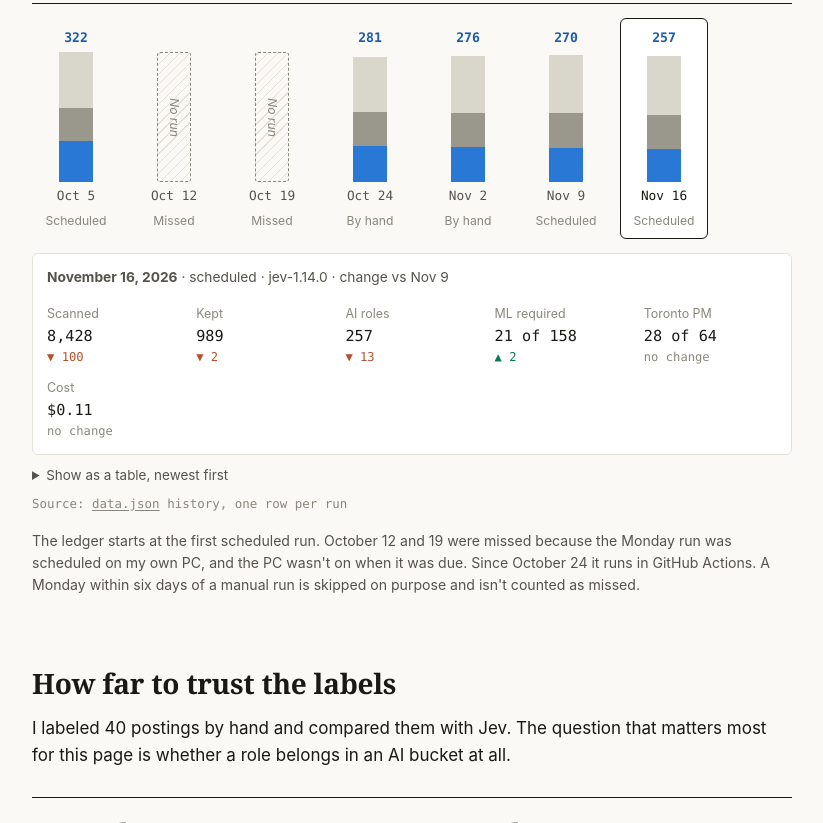
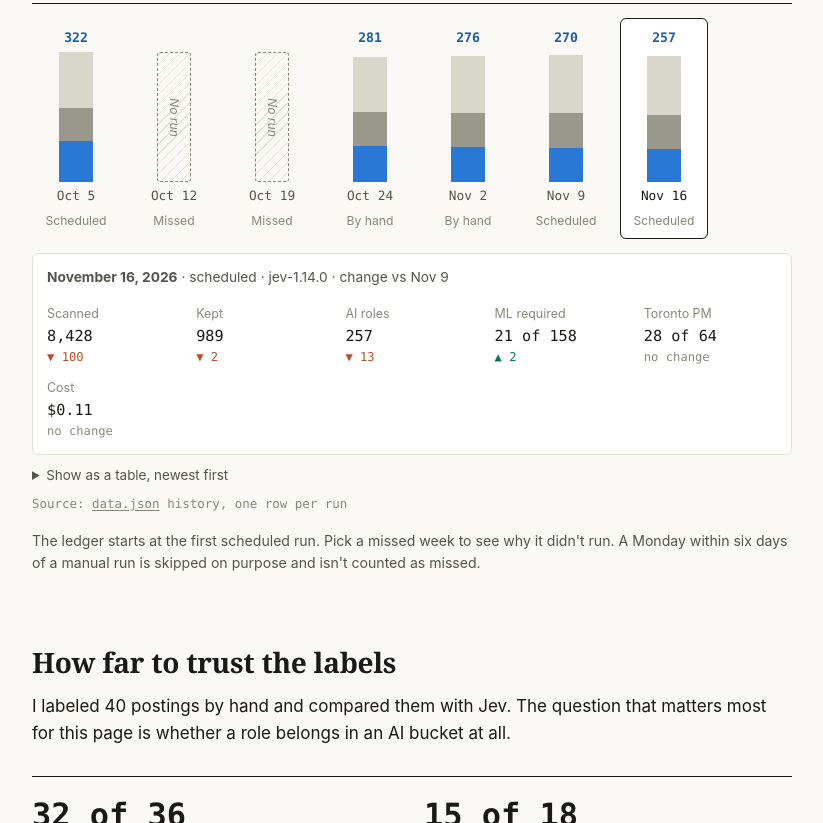
Before and after one commit to gurn3k/ai-pm-job-radar, a plain HTML site: page site/index.html in a window 1280 px wide. Shown: the part 2053-2876 px from the top of the page, without its empty margins (228-1051 px from the left). Drawn offline with Linux system fonts and the light colour scheme.

Commit message:
Explain each missed week on its own tile in the run strip
Missed weeks are selectable and show why the run didn't happen and what changed, so the note below the figure only keeps the skip rule.

Co-Authored-By: Claude Opus 5.5 <noreply@anthropic.com>

```diff
--- a/site/app.js
+++ b/site/app.js
@@ -230,15 +230,26 @@ const runStats = (h) => {
 };
 function renderWeeks(runs) {
   const max = Math.max(...runs.map((h) => h.labeled || 0)) || 1;
-  const tiles = [], buttons = [];
+  const buttons = [], views = [];
   const select = (i) => {
     buttons.forEach((b, j) => b.setAttribute("aria-pressed", String(j === i)));
-    showWeek(runs[i], runs[i - 1]);
+    views[i]();
+  };
+  const add = (btn, view) => {
+    const idx = buttons.length;
+    btn.addEventListener("click", () => select(idx));
+    btn.addEventListener("mouseenter", () => select(idx));
+    btn.addEventListener("keydown", (e) => {
+      const k = e.key === "ArrowRight" ? 1 : e.key === "ArrowLeft" ? -1 : 0;
+      if (k && buttons[idx + k]) { e.preventDefault(); buttons[idx + k].focus(); select(idx + k); }
+    });
+    buttons.push(btn); views.push(view);
   };
   runs.forEach((h, i) => {
     if (i) for (const m of missedMondays(runs[i - 1].date, h.date)) {
-      tiles.push(el("div", { class: "wk gap" }, el("span", { class: "n", text: " " }), el("div", { class: "col" }, el("span", { text: "No run" })),
-        el("span", { class: "when", text: m }), el("span", { class: "sub", text: "Missed" })));
+      add(el("button", { type: "button", class: "wk gap", "aria-pressed": "false", "aria-label": `${m}: no run` },
+        el("span", { class: "n", text: " " }), el("div", { class: "col" }, el("span", { text: "No run" })),
+        el("span", { class: "when", text: m }), el("span", { class: "sub", text: "Missed" })), () => showGap(m));
     }
     const s = runStats(h);
     const seg = (n, g) => { const d = el("span", { class: `seg g-${g}` }); d.style.height = (n / max) * 100 + "%"; return d; };
@@ -247,19 +258,22 @@ function renderWeeks(runs) {
       el("div", { class: "col" }, seg(s.none, "none"), seg(s.other, "other"), seg(s.ai, "ai")),
       el("span", { class: "when", text: short(day(h.date)) }),
       el("span", { class: "sub", text: h.trigger === "scheduled" ? "Scheduled" : "By hand" }));
-    const idx = buttons.length;
-    btn.addEventListener("click", () => select(idx));
-    btn.addEventListener("mouseenter", () => select(idx));
-    btn.addEventListener("keydown", (e) => {
-      const k = e.key === "ArrowRight" ? 1 : e.key === "ArrowLeft" ? -1 : 0;
-      if (k && buttons[idx + k]) { e.preventDefault(); buttons[idx + k].focus(); select(idx + k); }
-    });
-    buttons.push(btn); tiles.push(btn);
+    add(btn, () => showWeek(h, runs[i - 1]));
   });
-  $("weeks").replaceChildren(...tiles);
-  select(runs.length - 1);
+  $("weeks").replaceChildren(...buttons);
+  select(buttons.length - 1);
   const wrap = $("weeks").parentElement;
   wrap.scrollLeft = wrap.scrollWidth;
+}
+// Why a scheduled Monday has no run, keyed by the label missedMondays() returns.
+const MISSED_WHY = {
+  "Oct 12": "The weekly job ran on my own PC, which was off. Moved to GitHub Actions on Oct 24; no misses since.",
+  "Oct 19": "Same cause as Oct 12: the job still ran on my own PC, which was off. Moved to GitHub Actions on Oct 24; no misses since.",
+};
+function showGap(m) {
+  $("week-detail").replaceChildren(
+    el("p", { class: "wd-head" }, el("strong", { text: `${m} · no run` })),
+    el("p", { class: "wd-why", text: MISSED_WHY[m] || "The scheduled run didn't happen this week." }));
 }
 function showWeek(h, prev) {
   const s = runStats(h), p = prev && runStats(prev);
--- a/site/index.html
+++ b/site/index.html
@@ -85,7 +85,7 @@
         </details>
         <p class="src">Source: <a href="data.json">data.json</a> history, one row per run</p>
       </figure>
-      <p class="note">The ledger starts at the first scheduled run. October 12 and 19 were missed because the Monday run was scheduled on my own PC, and the PC wasn't on when it was due. Since October 24 it runs in GitHub Actions. A Monday within six days of a manual run is skipped on purpose and isn't counted as missed.</p>
+      <p class="note">The ledger starts at the first scheduled run. Pick a missed week to see why it didn't run. A Monday within six days of a manual run is skipped on purpose and isn't counted as missed.</p>
     </section>
 
     <section id="accuracy" aria-labelledby="accuracy-h">
--- a/site/style.css
+++ b/site/style.css
@@ -133,7 +133,8 @@ button.fl.g-none { color: var(--ink-soft); }
 .seg.g-ai { background: var(--jev); } .seg.g-other { background: var(--other); } .seg.g-none { background: var(--none); }
 .wk .when { font-family: var(--mono); font-size: 0.8rem; font-variant-numeric: tabular-nums; white-space: nowrap; }
 .wk .sub { font-size: 0.76rem; color: var(--ink-faint); }
-.wk.gap { cursor: default; }
+.wk.gap { cursor: pointer; }
+.wd-why { margin: 0; color: var(--ink); }
 .wk.gap .col { justify-content: center; align-items: center; border: 1px dashed var(--ink-faint); border-radius: 3px; background: repeating-linear-gradient(-45deg, transparent 0 6px, var(--rule) 6px 7px); }
 .wk.gap .col span { writing-mode: vertical-rl; font-size: 0.76rem; font-style: italic; color: var(--ink-faint); }
 .week-detail { margin: 14px 0 10px; padding: 12px 14px; background: var(--surface); border: 1px solid var(--rule); border-radius: 6px; }
```
